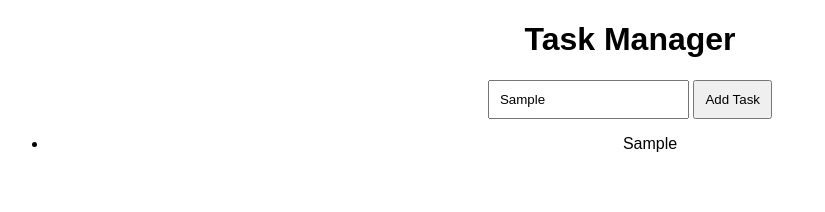
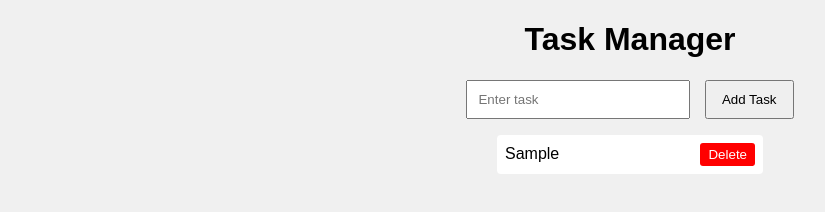
Before and after one commit to itsahmad2435/SCD-Assignment, a plain HTML site: page index.html in a window 1280 px wide. Both pictures are taken after typing "Sample" into the empty fields and a click on the button "Add Task". Shown: the whole page, without its empty margins (10-835 px from the left). Drawn offline with Linux system fonts and the light colour scheme.

Commit message:
TASK-3 Implement add/delete task with delete button and styling

```diff
--- a/script.js
+++ b/script.js
@@ -1,13 +1,19 @@
 function addTask() {
     let task = document.getElementById("taskInput").value;
-    if (task === "") return; // prevent empty task
+    if (task === "") return;
+
     let li = document.createElement("li");
     li.innerText = task;
 
-    // Add delete on click
-    li.onclick = function() {
-        this.remove();
+    // Create Delete button
+    let delBtn = document.createElement("button");
+    delBtn.innerText = "Delete";
+    delBtn.onclick = function() {
+        li.remove();
     };
 
+    li.appendChild(delBtn);
     document.getElementById("taskList").appendChild(li);
+
+    document.getElementById("taskInput").value = "";
 }
--- a/style.css
+++ b/style.css
@@ -1,16 +1,45 @@
 body {
-    font-family: Arial;
+    font-family: Arial, sans-serif;
     text-align: center;
+    background-color: #f0f0f0;
 }
 
 input {
     padding: 10px;
+    width: 200px;
+    margin-right: 10px;
 }
 
 button {
-    padding: 10px;
+    padding: 10px 15px;
+    cursor: pointer;
+}
+
+ul {
+    list-style: none;
+    padding: 0;
 }
 
 li {
-    margin: 10px;
+    margin: 10px auto;
+    padding: 8px;
+    background-color: #ffffff;
+    width: 250px;
+    border-radius: 4px;
+    display: flex;
+    justify-content: space-between;
+    align-items: center;
 }
+
+li button {
+    background-color: red;
+    color: white;
+    border: none;
+    padding: 4px 8px;
+    cursor: pointer;
+    border-radius: 3px;
+}
+
+li:hover {
+    background-color: #ffdddd;
+}
```
